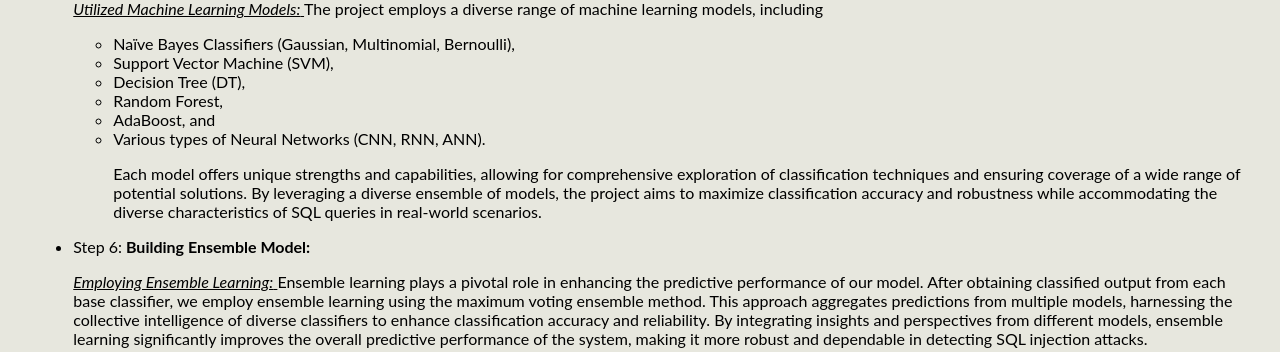
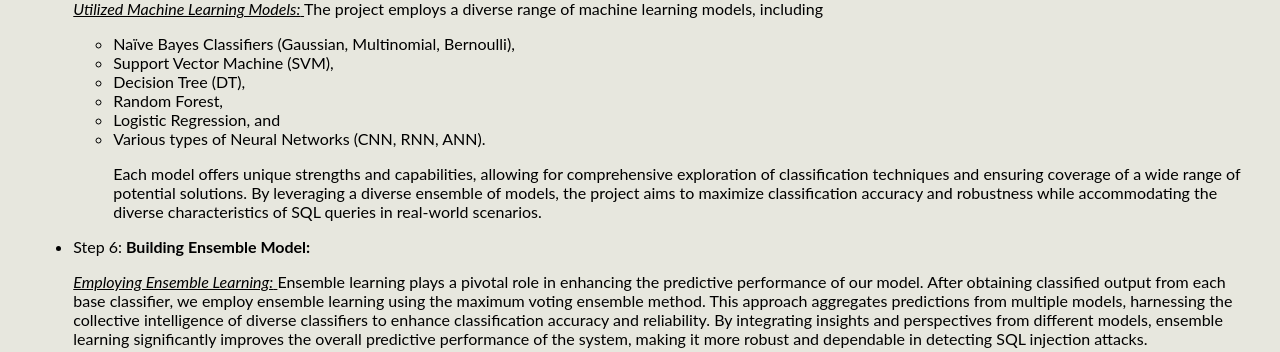
Before and after one commit to Yashv07/Proj1, a FastAPI app: page /procedure.html in a window 1280 px wide. Shown: the part 2014-2366 px from the top of the page. Run offline with FastAPI, Linux system fonts and the light colour scheme.

Commit message:
Update procedure.html

```diff
--- a/templates/procedure.html
+++ b/templates/procedure.html
@@ -122,7 +122,7 @@ The project employs a diverse range of machine learning models, including
 <li>Support Vector Machine (SVM), </li>
 <li>Decision Tree (DT), </li>
 <li>Random Forest, </li>
-<li>AdaBoost, and </li>
+<li>Logistic Regression, and </li>
 <li>Various types of Neural Networks (CNN, RNN, ANN).</li><p>
 Each model offers unique strengths and capabilities, allowing for comprehensive exploration of classification techniques and ensuring coverage of a wide range of potential solutions. By leveraging a diverse ensemble of models, the project aims to maximize classification accuracy and robustness while accommodating the diverse characteristics of SQL queries in real-world scenarios.
 </ul>
```
